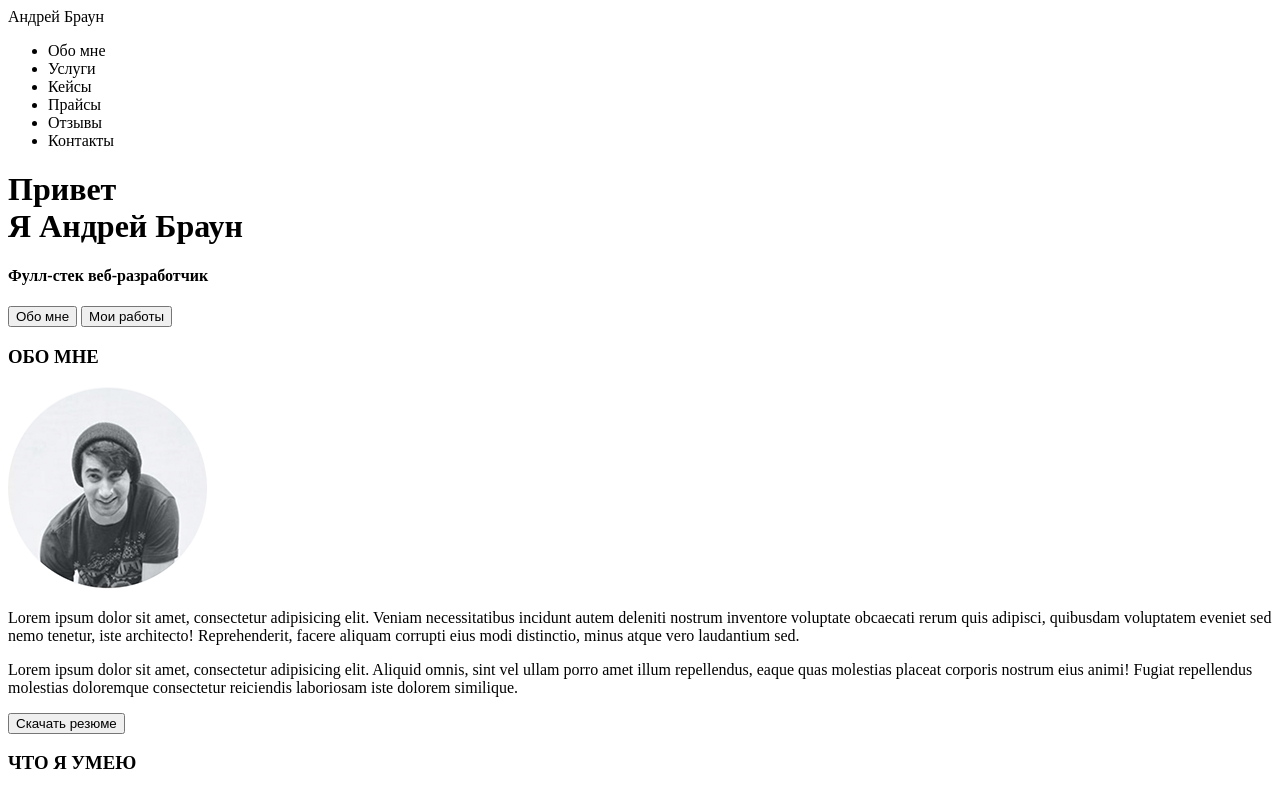
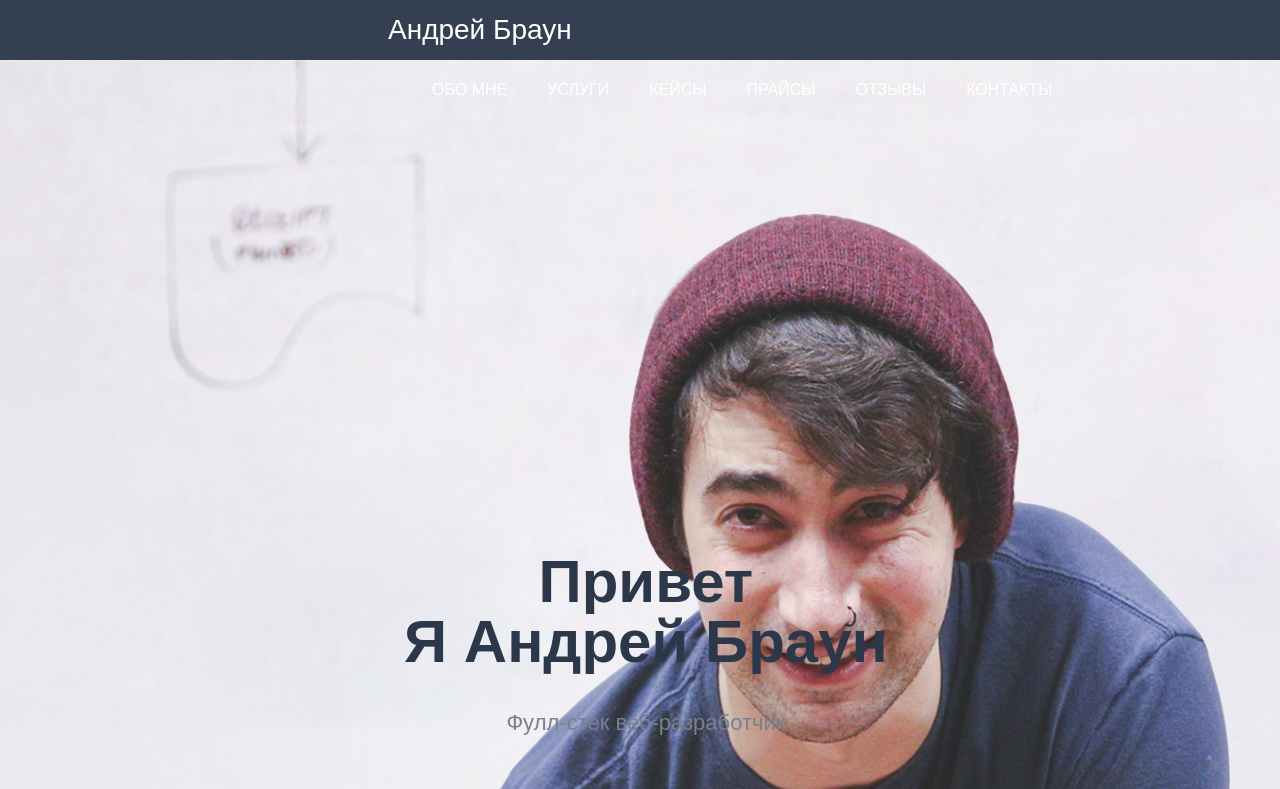
Before and after one commit to Rom3Ll/Rom3Ll.github.io, a plain HTML site: page src/index.html in a window 1280 px wide. Shown: the top 789 px of the page. Drawn offline with Linux system fonts and the light colour scheme.

Commit message:
added styles

```diff
--- /dev/null
+++ b/src/css/reset.css
@@ -0,0 +1,41 @@
+*{
+    padding: 0;
+    margin: 0;
+    border: 0;
+}
+
+*,*:before, *:after{
+	-moz-box-sizing: border-box;
+	-webkit-box-sizing: border-box;
+	box-sizing: border-box;
+}
+
+:focus, :active{outline: none;}
+a:focus, a:active{outline: none;}
+
+nav, footer, header, aside{display: block;}
+
+html, body{
+height:100%;
+width:100%;
+font-size 100%;
+line-height: 1;
+font-size:14px;
+-ms-text-size-adjust: 100%;
+-moz-text-size-adjust: 100%;
+-webkit-text-size-adjust: 100%;
+}
+
+input, button, textarea{font-family: inherit;
+}
+
+input::-ms-clear{display: none;}
+button{cursor: pointer;}
+button::-moz-focus-inner{padding: 0; border:0;}
+a, a:visited{text-decoration: none; color: black;}
+a:hover{text-decoration: none;}
+ul li{list-style: none;}
+img{vertical-align: top;}
+
+
+h1,h2,h3,h4,h5,h6{font-size: inherit; font-weight: 400;}
--- a/src/css/style.css
+++ b/src/css/style.css
@@ -0,0 +1,68 @@
+body {
+font-family: Arial, sans-serif;
+}
+
+nav {
+    width: 100%;
+    height: 60px;
+    background: #344051;
+}
+
+.logo {
+    color: #fff;
+    font-size: 28px;
+    line-height: 60px;
+    padding-left: 388px;
+    float: left;
+}
+
+.menu {
+    color: #fff;
+    float: left;
+    padding-left: 432px;
+}
+
+.menu li {
+    float: left;
+    line-height: 60px;
+    margin-right: 40px;
+    font-size: 16px;
+    text-transform: uppercase;
+}
+
+.main {
+    width: auto;
+    height: 1019px;
+    background: url(../img/BoyBG.png) 90% 100%/auto 85%  no-repeat  ,url(../img/main.jpg) center/cover no-repeat;
+}
+
+.title_container {
+    float: left;
+    margin: 432px 0px 0px 404px;
+    color: #2c384a;
+    text-align: center;
+}
+
+.title_container h1 {
+    font-size: 60px;
+    font-weight: bold;
+}
+
+.title_container h4 {
+    margin-top: 40px;
+    font-size: 22px;
+    color: #79818d;
+}
+
+.title_container input {
+    height: 40px;
+    text-align: center;
+    border: 2px solid #6d7682;
+    background: none;
+    border-radius: 5px;
+    color: #79818d;
+    font-size: 13px;
+    padding: 0px 16px;
+    margin: 58px 14px 0px 14px;
+
+}
--- a/src/index.html
+++ b/src/index.html
@@ -3,6 +3,8 @@
 <head>
     <meta charset="UTF-8">
     <title>Мой первый сайт</title>
+    <link rel="stylesheet" href="css/reset.css">
+    <link rel="stylesheet" href="css/style.css">
 </head>
 <body>
 
```
Also changed, not shown: src/img/BoyBG.png (added), src/img/main.jpg (added).
